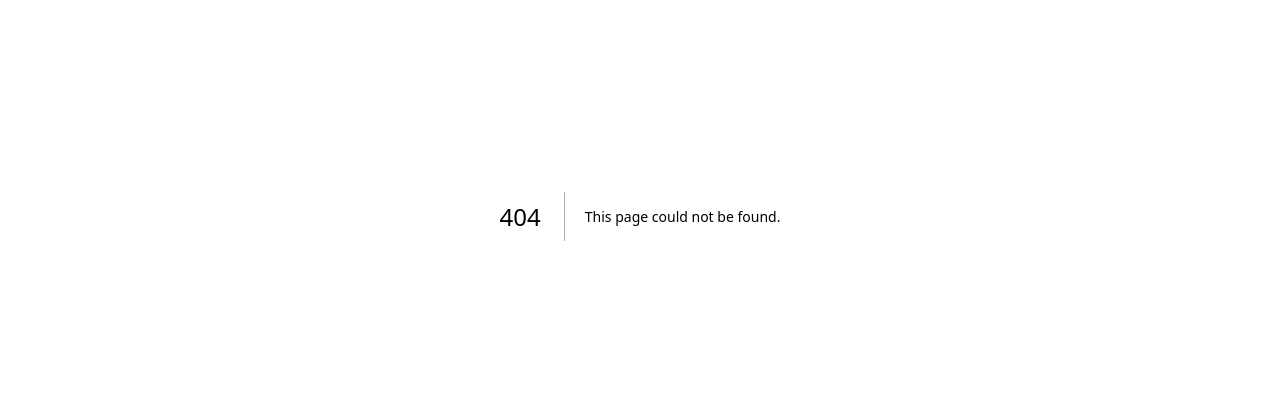
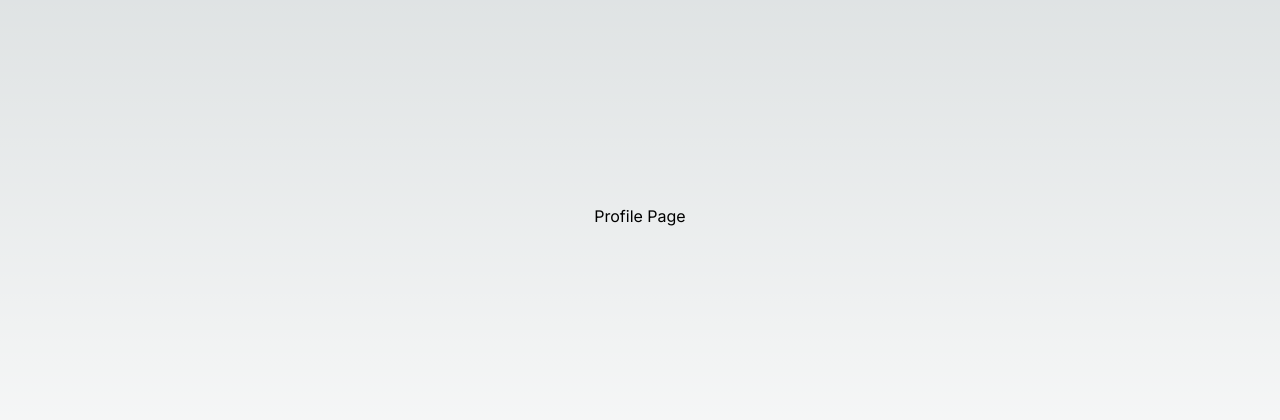
Before and after one commit to mudit023/next-auth, a Next.js app: page /profile in a window 1280 px wide. Before the commit this address had no page. Shown: the part 184-604 px from the top of the page. Built offline with nearby package versions, Linux system fonts and the light colour scheme.

Commit message:
added profile page

```diff
--- /dev/null
+++ b/src/app/profile/page.tsx
@@ -0,0 +1,7 @@
+export default function ProfilePage() {
+  return (
+    <div>
+      <h1>Profile Page</h1>
+    </div>
+  );
+}
```
